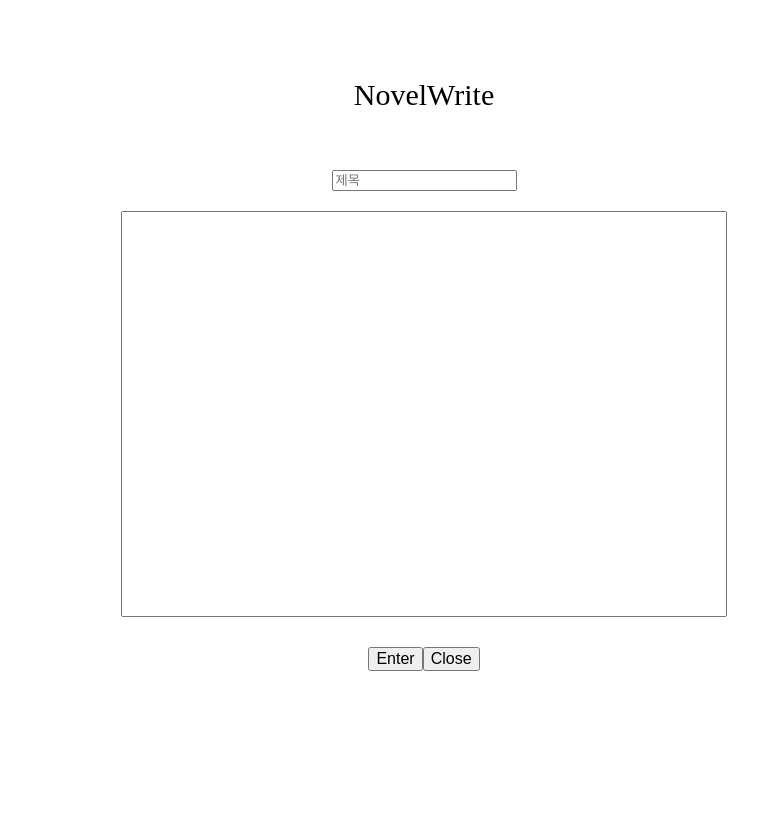
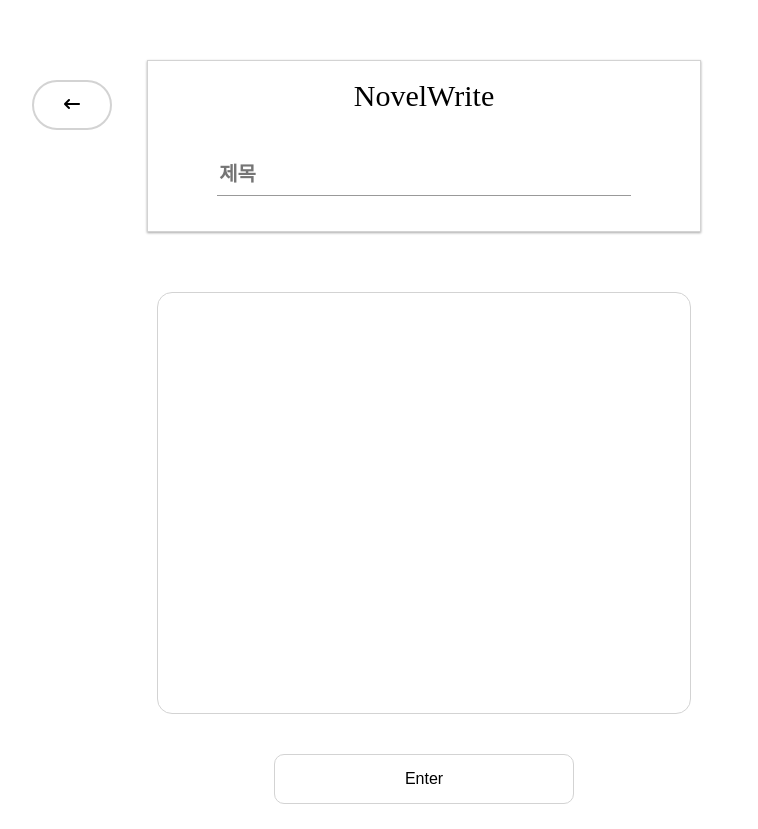
Before and after one commit to Vbeo147/novel-react, a React (Create React App) app: page / in a window 1280 px wide. Both pictures are taken after a click on the button "Write". Shown: the whole page, without its empty margins (216-974 px from the left). Before the commit the page ends 800 px from the top, so only its background shows below. Built offline with nearby package versions, Linux system fonts and the light colour scheme.

Commit message:
Updated files

```diff
--- a/public/index.html
+++ b/public/index.html
@@ -5,7 +5,6 @@
     <meta http-equiv="X-UA-Compatible" content="IE=edge" />
     <meta name="viewport" content="width=device-width, initial-scale=1.0" />
     <link rel="icon" href="favicon.ico" />
-    <link rel="stylesheet" href="reset.css" />
     <title>My first React App</title>
     <script
       src="https://kit.fontawesome.com/476d841f49.js"
--- a/src/components/NovelWrite.js
+++ b/src/components/NovelWrite.js
@@ -14,19 +14,21 @@ function NovelWrite({ onClose, onWrite }) {
   };
   return (
     <div className={style.component_column}>
-      <div className={style.component_column__title}>
-        <h1>NovelWrite</h1>
-      </div>
       <form
         className={style.component_column__form}
         onSubmit={(e) => {
           e.preventDefault();
           const today = new Date();
-          onWrite({ title, text, id: today.getMilliseconds() * 1.5 });
+          onWrite({
+            title,
+            text,
+            id: JSON.stringify(today.getMilliseconds() * 1.5),
+          });
           onClose();
         }}
       >
-        <div className={style.component_column__form_header}>
+        <div className={style.component_column__form_title}>
+          <h1>NovelWrite</h1>
           <input
             onChange={onChange}
             type="text"
@@ -34,17 +36,17 @@ function NovelWrite({ onClose, onWrite }) {
             ref={titleRef}
             required
           />
+        </div>
+        <button
+          onClick={() => {
+            onClose();
+          }}
+        >
+          <i className="fa-solid fa-arrow-left-long"></i>
+        </button>
+        <div className={style.component_column__form_text}>
           <textarea onChange={onChange} ref={textRef} required></textarea>
-        </div>
-        <div>
           <button type="submit">Enter</button>
-          <button
-            onClick={() => {
-              onClose();
-            }}
-          >
-            Close
-          </button>
         </div>
       </form>
     </div>
--- a/src/css/Component.module.css
+++ b/src/css/Component.module.css
@@ -1,15 +1,3 @@
-.component_column {
-  display: flex;
-  flex-direction: column;
-  justify-content: center;
-  align-items: center;
-}
-
-.component_column__title {
-  margin: 80px 0px 60px 0px;
-  font-size: 30px;
-}
-
 .component_column__form {
   display: flex;
   flex-direction: column;
@@ -17,20 +5,143 @@
   align-items: center;
 }
 
-.component_column__form_header {
+.component_column__form_title {
+  margin: 60px 0px 60px 0px;
+  font-size: 30px;
+  display: flex;
+  flex-direction: column;
+  justify-content: space-between;
+  align-items: center;
+  padding: 20px;
+  width: 40%;
+  border: 1px solid lightgrey;
+  box-shadow: 0 1px 3px rgba(0, 0, 0, 0.12), 0 1px 2px rgba(0, 0, 0, 0.24);
+  transition: all 0.3s cubic-bezier(0.25, 0.8, 0.25, 1);
+  user-select: none;
+}
+
+.component_column__form_title:hover {
+  box-shadow: 0 14px 28px rgba(0, 0, 0, 0.25), 0 10px 10px rgba(0, 0, 0, 0.22);
+}
+
+.component_column__form_title h1 {
+  margin-bottom: 50px;
+}
+
+.component_column__form_title + button {
+  position: fixed;
+  margin-right: 55%;
+  border: 2px solid lightgray;
+  border-radius: 30px;
+  width: 80px;
+  height: 50px;
+  top: 80px;
+  transition: transform 0.1s ease-in-out, background-color 0.1s ease-in-out;
+}
+
+.component_column__form_title + button:hover {
+  box-shadow: 0 1px 3px rgba(0, 0, 0, 0.4), 0 1px 2px rgba(0, 0, 0, 0.6);
+}
+
+.component_column__form_title + button:active {
+  transform: scale(0.9);
+}
+
+.component_column__form_title input {
+  display: flex;
+  justify-content: center;
+  align-items: center;
+  font-size: 20px;
+  font-weight: 600;
+  width: 80%;
+  height: 25px;
+  padding-bottom: 8px;
+  border: none;
+  border-bottom: 1px solid rgba(0, 0, 0, 0.4);
+  margin-bottom: 15px;
+}
+
+.component_column__form_title input:focus {
+  border-bottom: 1px solid rgba(0, 0, 0, 0.8);
+}
+
+.component_column__form_text {
   display: flex;
   flex-direction: column;
   justify-content: center;
   align-items: center;
-  margin-bottom: 30px;
+  margin-bottom: 5px;
+  width: 100%;
 }
 
-.component_column__form_header input {
+.component_column__form_text textarea {
+  resize: none;
+  width: 40%;
+  height: 400px;
+  padding: 10px;
+  border: 1px solid lightgray;
+  margin-bottom: 40px;
+  font-size: 17px;
+  font-weight: 600;
+  border-radius: 15px;
+  outline: none;
+}
+
+.component_column__form_text textarea:focus {
+  box-shadow: rgba(17, 17, 26, 0.1) 0px 4px 16px,
+    rgba(17, 17, 26, 0.1) 0px 8px 24px, rgba(17, 17, 26, 0.1) 0px 16px 56px;
+}
+
+.component_column__form_text button {
+  width: 300px;
+  height: 50px;
+  border-radius: 10px;
+  border: 1px solid lightgray;
+  transition: transform 0.4s linear;
   margin-bottom: 20px;
 }
 
-.component_column__form_header textarea {
-  resize: none;
-  width: 600px;
-  height: 400px;
+.component_column__form_text button:hover {
+  border: 2.4px solid lightgray;
 }
+
+.component_column__form_text button:active {
+  transform: scale(0.9);
+}
+
+.component_column__btn_sm {
+  width: 100px;
+  height: 35px;
+  border-radius: 10px;
+  border: 1px solid lightgray;
+}
+
+@keyframes DeleteAnimation {
+  0% {
+    opacity: 0;
+    visibility: unset;
+  }
+  100% {
+    opacity: 1;
+    visibility: unset;
+  }
+}
+
+.modify_delete {
+  position: fixed;
+  width: 100vw;
+  height: 100vh;
+  background-color: rgba(0, 0, 0, 0.3);
+  top: 0;
+  animation: DeleteAnimation 1s linear forwards;
+  display: flex;
+  justify-content: center;
+}
+
+.modify_delete button {
+  width: 100px;
+  height: 50px;
+  border-radius: 10px;
+  margin: auto;
+  z-index: 1;
+}
--- a/src/css/Home.module.css
+++ b/src/css/Home.module.css
@@ -1,5 +1,6 @@
 button {
   font-size: 1rem;
+  background-color: white;
 }
 
 .home_header {
@@ -36,7 +37,6 @@ button {
 
 .home_header__title_main {
   font-size: 28px;
-  font-weight: 400;
   margin-bottom: 20px;
 }
 
--- a/src/css/Open.module.css
+++ b/src/css/Open.module.css
@@ -9,36 +9,33 @@
   display: flex;
   justify-content: center;
   align-items: center;
-  font-size: 28px;
+  font-size: 24px;
+  font-weight: 600;
   margin-top: 60px;
   width: 40%;
   height: 60px;
-  border: 1px solid lightgray;
+  border: 2px solid lightgray;
   user-select: none;
-  box-shadow: rgba(50, 50, 93, 0.25) 0px 13px 27px -5px,
-    rgba(0, 0, 0, 0.3) 0px 8px 16px -8px;
   border-radius: 15px;
 }
 
 .open_header__text {
-  font-size: 20px;
+  font-size: 17px;
+  font-weight: 600;
   word-wrap: break-word;
   margin-top: 90px;
-  width: 50%;
-  height: auto;
+  width: 700px;
+  height: 400px;
   padding: 20px;
-  border: 1px solid lightgray;
+  border: 2px solid lightgray;
   user-select: none;
-  box-shadow: rgba(50, 50, 93, 0.25) 0px 13px 27px -5px,
-    rgba(0, 0, 0, 0.3) 0px 8px 16px -8px;
   border-radius: 15px;
-  font-size: 16px;
   line-height: 160%;
 }
 
 .open_header__btn {
   position: fixed;
-  left: 350px;
+  margin-right: 55%;
 }
 
 .open_header__btn button {
@@ -46,15 +43,14 @@
   border-radius: 30px;
   width: 80px;
   height: 50px;
+  box-shadow: 0 1px 3px rgba(0, 0, 0, 0.12), 0 1px 2px rgba(0, 0, 0, 0.24);
   transition: transform 0.1s ease-in-out, background-color 0.1s ease-in-out;
 }
 
 .open_header__btn button:hover {
-  border: 2px solid gray;
+  box-shadow: 0 1px 3px rgba(0, 0, 0, 0.4), 0 1px 2px rgba(0, 0, 0, 0.6);
 }
 
 .open_header__btn button:active {
-  border: 1px solid gray;
-  background-color: lightgray;
   transform: scale(0.9);
 }
--- a/src/hooks/useLocal.js
+++ b/src/hooks/useLocal.js
@@ -4,12 +4,6 @@ export default function useLocal(key) {
   const [local, setLocal] = useState(
     localStorage.getItem(key) ? JSON.parse(localStorage.getItem(key)) : []
   );
-  useEffect(() => {
-    const Local = localStorage.getItem(key);
-    if (Local) {
-      setLocal(JSON.parse(Local));
-    }
-  }, [key]);
   useEffect(() => {
     localStorage.setItem(key, JSON.stringify(local));
   }, [local, key]);
--- a/src/routes/Home.js
+++ b/src/routes/Home.js
@@ -1,4 +1,5 @@
 import style from "../css/Home.module.css";
+import "../css/reset.css";
 import { useState, useCallback } from "react";
 import { useNavigate } from "react-router-dom";
 import useLocal from "../hooks/useLocal";
--- a/src/routes/NovelModify.js
+++ b/src/routes/NovelModify.js
@@ -1,10 +1,11 @@
+import style from "../css/Component.module.css";
 import { useState, useRef, useEffect } from "react";
 import { useParams, useNavigate } from "react-router-dom";
 import useLocal from "../hooks/useLocal";
 
 function NovelModify() {
-  const [Value, setValue] = useState({ title: "", text: "" });
-  const { title, text } = Value;
+  const [Value, setValue] = useState({ title: "", text: "", isDelete: false });
+  const { title, text, isDelete } = Value;
   const { id } = useParams();
   const { local, setLocal } = useLocal("Novel");
   const titleRef = useRef();
@@ -26,14 +27,19 @@ function NovelModify() {
     });
     setLocal(newLocal);
   };
+  const onDelete = () => {
+    const removeItem = local.filter((Value) => {
+      return Value.id !== id;
+    });
+    setLocal(removeItem);
+  };
   useEffect(() => {
     setValue({ title: local[index].title, text: local[index].text });
   }, [local, index]);
   return (
-    <div>
-      <div>
-        <h1>Novel Modify</h1>
+    <div className={style.component_column}>
       <form
+        className={style.component_column__form}
         onSubmit={(e) => {
           e.preventDefault();
           if (titleRef.current.value && textRef.current.value) {
@@ -42,7 +48,8 @@ function NovelModify() {
           }
         }}
       >
-          <div>
+        <div className={style.component_column__form_title}>
+          <h1>Novel Modify</h1>
           <input
             onChange={onChange}
             type="text"
@@ -51,25 +58,45 @@ function NovelModify() {
             ref={titleRef}
             required
           />
+        </div>
+        <button
+          onClick={() => {
+            navigate("/");
+          }}
+        >
+          <i className="fa-solid fa-arrow-left-long"></i>
+        </button>
+        <div className={style.component_column__form_text}>
           <textarea
             onChange={onChange}
             value={text}
             ref={textRef}
             required
           ></textarea>
+          <button type="submit">Enter</button>
         </div>
-          <div>
-            <button type="submit">Enter</button>
+        <button
+          type="button"
+          onClick={() => {
+            setValue({ ...Value, isDelete: true });
+          }}
+          className={style.component_column__btn_sm}
+        >
+          Delete
+        </button>
+        {isDelete ? (
+          <div className={style.modify_delete}>
             <button
               onClick={() => {
-                navigate("/");
+                onDelete();
+                window.location.href = "/";
               }}
             >
-              Close
+              Delete True?
             </button>
           </div>
+        ) : null}
       </form>
-      </div>
     </div>
   );
 }
```
Also changed, not shown: src/css/reset.css (renamed from public/reset.css). Lines whose indentation alone changed are shown as unchanged.
